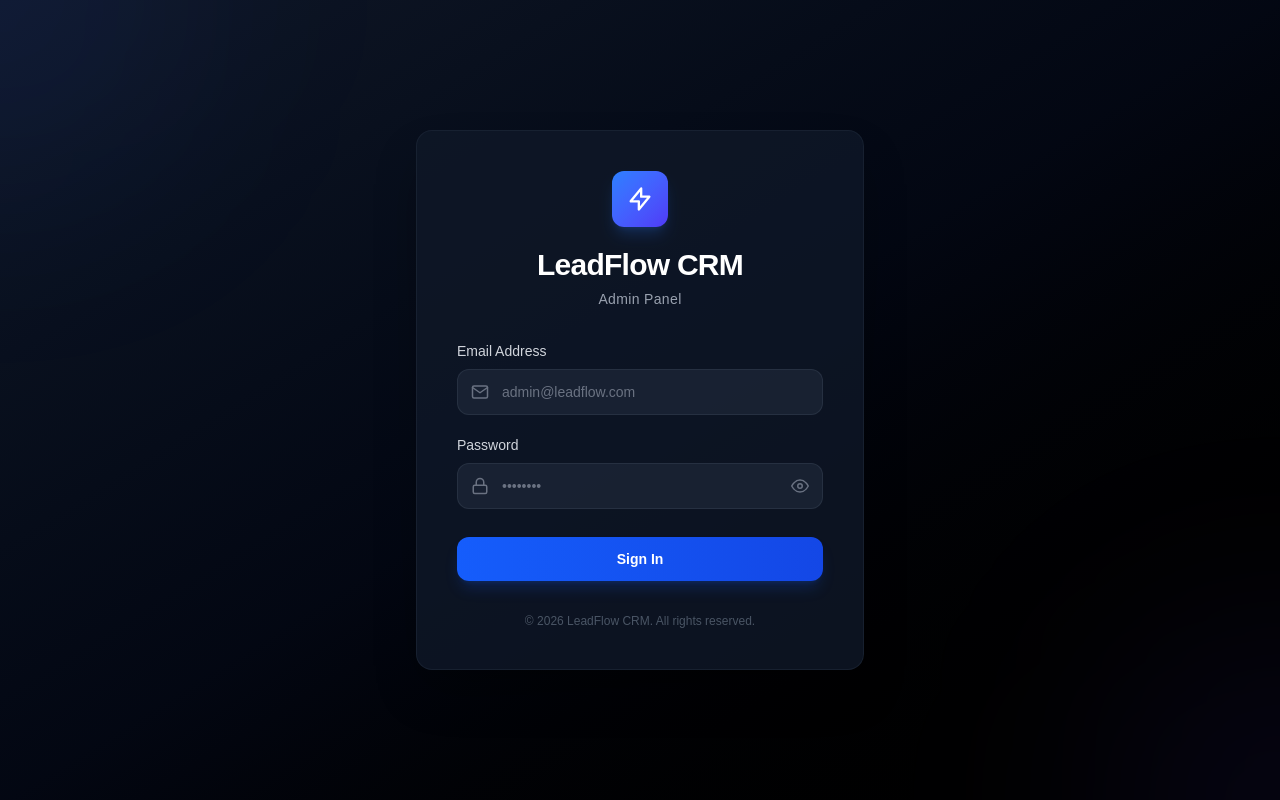
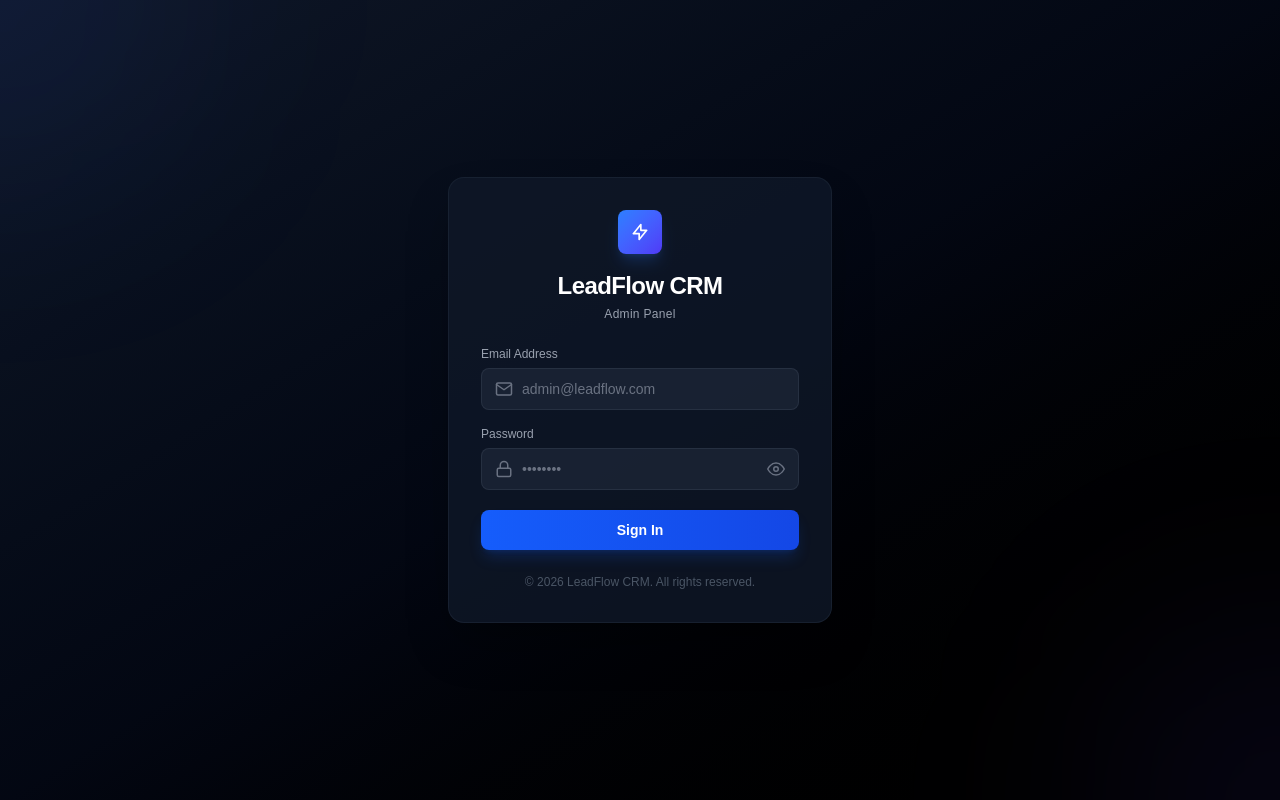
Before and after one commit to Teshome-Worku/FUTURE_FS_02, a Next.js app in the folder frontend/: page /login in a window 1280 px wide. Built offline with nearby package versions, Linux system fonts and the light colour scheme; no server answers.

Commit message:
feat: implement authentication login page with validation and loading state

```diff
--- a/frontend/src/app/login/page.js
+++ b/frontend/src/app/login/page.js
@@ -79,15 +79,15 @@ export default function LoginPage() {
 
       {/* Login Card */}
       <div
-        className="relative w-full max-w-md animate-[fadeInScale_0.6s_ease-out_both]"
+        className="relative w-full max-w-sm animate-[fadeInScale_0.6s_ease-out_both]"
       >
-        <div className="bg-gray-900/80 backdrop-blur-xl border border-gray-800/60 rounded-2xl shadow-2xl shadow-black/40 p-8 sm:p-10">
+        <div className="bg-gray-900/80 backdrop-blur-xl border border-gray-800/60 rounded-2xl shadow-2xl shadow-black/40 p-6 sm:p-8">
           {/* Branding */}
-          <div className="text-center mb-8">
+          <div className="text-center mb-6">
             {/* Logo Icon */}
-            <div className="mx-auto w-14 h-14 bg-gradient-to-br from-blue-500 to-indigo-600 rounded-xl flex items-center justify-center mb-5 shadow-lg shadow-blue-500/20">
+            <div className="mx-auto w-11 h-11 bg-gradient-to-br from-blue-500 to-indigo-600 rounded-lg flex items-center justify-center mb-4 shadow-lg shadow-blue-500/20">
               <svg
-                className="w-7 h-7 text-white"
+                className="w-5 h-5 text-white"
                 fill="none"
                 stroke="currentColor"
                 viewBox="0 0 24 24"
@@ -100,28 +100,28 @@ export default function LoginPage() {
                 />
               </svg>
             </div>
-            <h1 className="text-2xl sm:text-3xl font-bold text-white tracking-tight">
+            <h1 className="text-xl sm:text-2xl font-bold text-white tracking-tight">
               LeadFlow CRM
             </h1>
-            <p className="text-sm text-gray-400 mt-1.5 tracking-wide">
+            <p className="text-xs text-gray-400 mt-1 tracking-wide">
               Admin Panel
             </p>
           </div>
 
           {/* Error Message */}
           {error && (
-            <div className="mb-5 px-4 py-3 bg-red-500/10 border border-red-500/20 rounded-lg animate-[fadeInScale_0.3s_ease-out_both]">
+            <div className="mb-4 px-3 py-2.5 bg-red-500/10 border border-red-500/20 rounded-lg animate-[fadeInScale_0.3s_ease-out_both]">
               <p className="text-sm text-red-400 text-center">{error}</p>
             </div>
           )}
 
           {/* Form */}
-          <form onSubmit={handleLogin} className="space-y-5">
+          <form onSubmit={handleLogin} className="space-y-4">
             {/* Email Field */}
             <div>
               <label
                 htmlFor="email"
-                className="block text-sm font-medium text-gray-300 mb-2"
+                className="block text-xs font-medium text-gray-400 mb-1.5"
               >
                 Email Address
               </label>
@@ -133,7 +133,7 @@ export default function LoginPage() {
                   id="email"
                   type="email"
                   placeholder="admin@leadflow.com"
-                  className="w-full bg-gray-800/70 border border-gray-700/50 text-white placeholder-gray-500 rounded-xl pl-11 pr-4 py-3 text-sm
+                  className="w-full bg-gray-800/70 border border-gray-700/50 text-white placeholder-gray-500 rounded-lg pl-10 pr-4 py-2.5 text-sm
                     focus:outline-none focus:ring-2 focus:ring-blue-500/40 focus:border-blue-500/50
                     transition-all duration-200"
                   value={email}
@@ -146,7 +146,7 @@ export default function LoginPage() {
             <div>
               <label
                 htmlFor="password"
-                className="block text-sm font-medium text-gray-300 mb-2"
+                className="block text-xs font-medium text-gray-400 mb-1.5"
               >
                 Password
               </label>
@@ -158,7 +158,7 @@ export default function LoginPage() {
                   id="password"
                   type={showPassword ? "text" : "password"}
                   placeholder="••••••••"
-                  className="w-full bg-gray-800/70 border border-gray-700/50 text-white placeholder-gray-500 rounded-xl pl-11 pr-12 py-3 text-sm
+                  className="w-full bg-gray-800/70 border border-gray-700/50 text-white placeholder-gray-500 rounded-lg pl-10 pr-12 py-2.5 text-sm
                     focus:outline-none focus:ring-2 focus:ring-blue-500/40 focus:border-blue-500/50
                     transition-all duration-200"
                   value={password}
@@ -184,19 +184,19 @@ export default function LoginPage() {
               type="submit"
               disabled={loading}
               className="w-full bg-gradient-to-r from-blue-600 to-blue-700 hover:from-blue-500 hover:to-blue-600
-                text-white font-semibold py-3 px-4 rounded-xl text-sm
+                text-white font-semibold py-2.5 px-4 rounded-lg text-sm
                 shadow-lg shadow-blue-600/20 hover:shadow-blue-500/30
                 focus:outline-none focus:ring-2 focus:ring-blue-500/40 focus:ring-offset-2 focus:ring-offset-gray-900
                 disabled:opacity-50 disabled:cursor-not-allowed disabled:hover:from-blue-600 disabled:hover:to-blue-700
                 transition-all duration-200 transform hover:-translate-y-0.5 active:translate-y-0
-                cursor-pointer mt-2"
+                cursor-pointer mt-1"
             >
               {loading ? <LoadingIndicator /> : "Sign In"}
             </button>
           </form>
 
           {/* Footer */}
-          <p className="text-center text-xs text-gray-600 mt-8">
+          <p className="text-center text-xs text-gray-600 mt-6">
             © {new Date().getFullYear()} LeadFlow CRM. All rights reserved.
           </p>
         </div>
```
